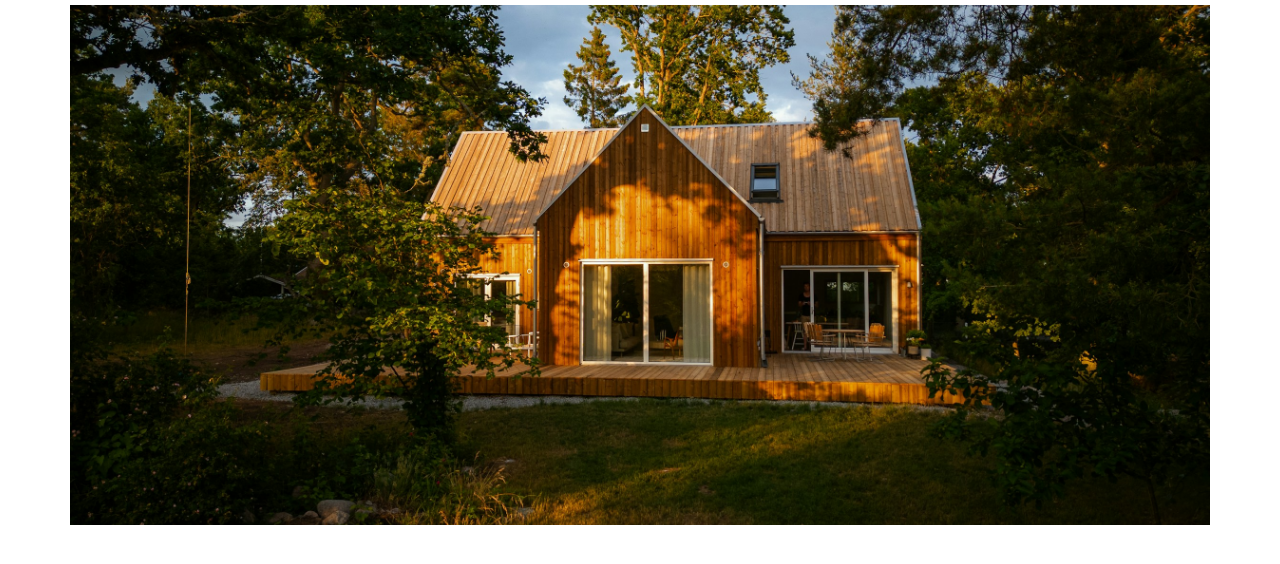
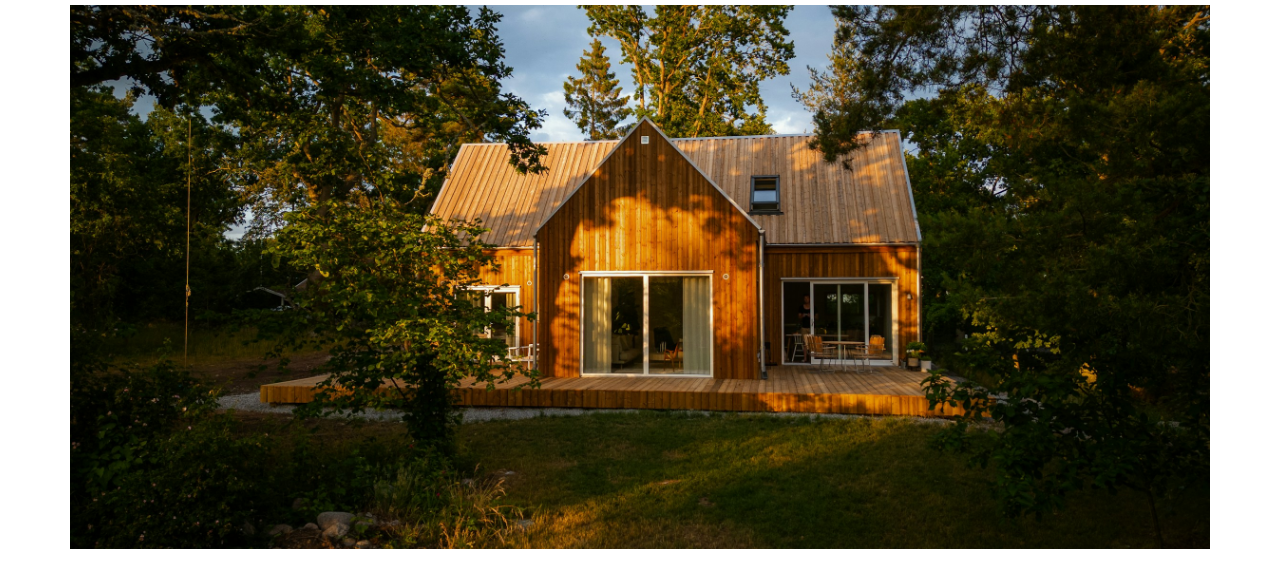
Before and after one commit to pvbsovsv/PF_A_Pablo_Alexander_Sousa, a website: page html/buildings-sven-cabin.html in a window 1280 px wide. Shown: the part 193-757 px from the top of the page. Drawn offline with nearby package versions, Linux system fonts and the light colour scheme.

Commit message:
finished draft for each building temp

```diff
--- a/css/style-buildings-each.css
+++ b/css/style-buildings-each.css
@@ -19,7 +19,7 @@
 
 #building-each-intro {
 
-  height: 90vh;
+  height: 85vh;
   overflow-y: hidden;
 
 }
@@ -31,7 +31,7 @@
 
 #img-landing {
   height: 100%;
-  max-height: 65vh;
+  max-height: 68vh;
   background-image: url(../images/buildings-img/project-2/project2-2.jpg);
   background-position: center;
   background-size: cover;
--- a/html/buildings-sven-cabin.html
+++ b/html/buildings-sven-cabin.html
@@ -209,7 +209,7 @@
 
       <!-- Project -->
 
-      <section id="building-each-intro" class="container-sm d-flex flex-column">
+      <section id="building-each-intro" class="container-sm d-flex flex-column mb-0">
         <div id="building-each-hero">
           <div class="row d-flex flex-wrap">
             <p class="col-12 mb-0 text-uppercase fs-6 text-body-secondary">
@@ -220,7 +220,7 @@
           <div id="img-landing" class="row"></div>
         </div>
       </section>
-      <section class="">
+      <section class="mt-0">
         <article class="container-sm">
           <div class="row d-flex flex-row align-items-top">
             <div class="col">
```
